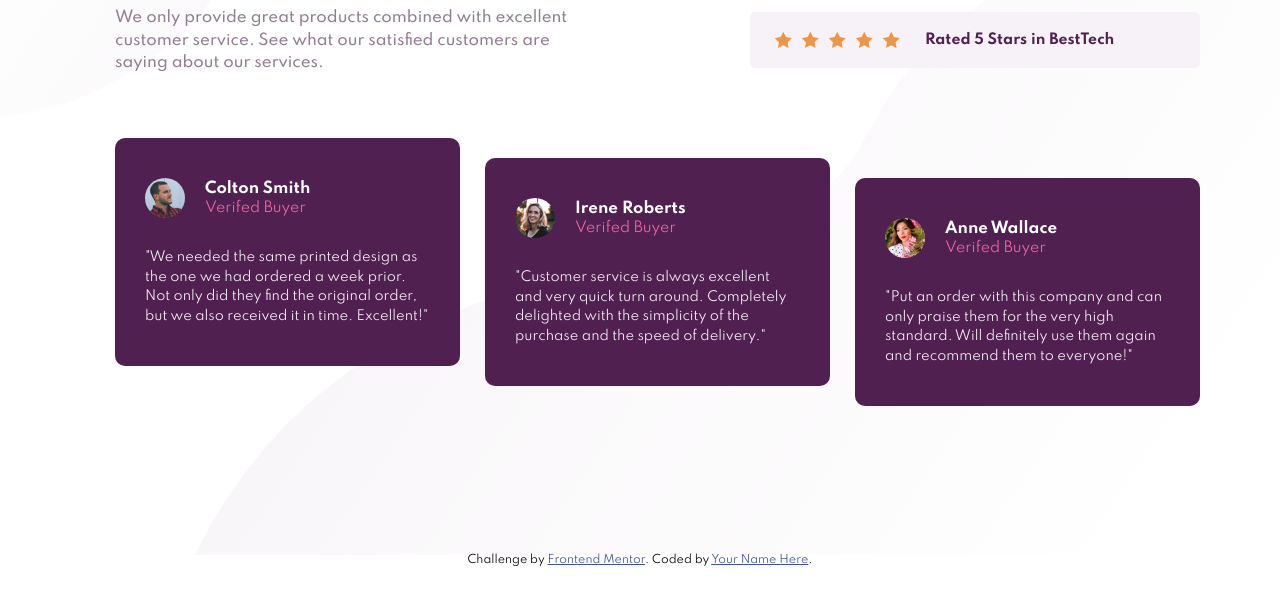
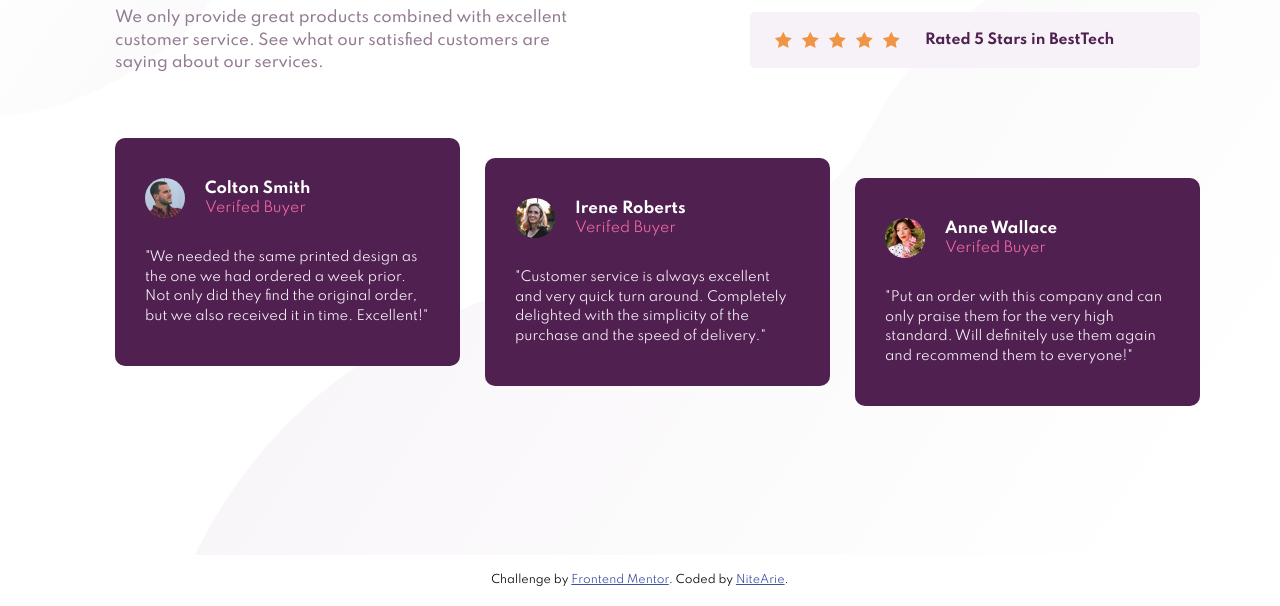
Before and after one commit to NiteArie/fm-social-proof-page, a plain HTML site: page index.html in a window 1280 px wide. Shown: the part 245-851 px from the top of the page. Before the commit the page ends 811 px from the top, so only its background shows below. Drawn offline with Linux system fonts and the light colour scheme.

Commit message:
[Fea/Refactor] Clean HTML code + Added Footer

```diff
--- a/index.html
+++ b/index.html
@@ -13,6 +13,7 @@
   <!-- Feel free to remove these styles or customise in your own stylesheet 👍 -->
   <style>
     .attribution {
+      padding: 20px;
       font-size: 11px;
       text-align: center;
     }
@@ -123,31 +124,10 @@
     </main>
   </div>
 
-
-  <!-- Rated 5 Stars in Reviews
-  Rated 5 Stars in Report Guru
-  Rated 5 Stars in BestTech
-
-  Colton Smith
-  Verified Buyer
-  "We needed the same printed design as the one we had ordered a week prior.
-  Not only did they find the original order, but we also received it in time.
-  Excellent!"
-
-  Irene Roberts
-  Verified Buyer
-  "Customer service is always excellent and very quick turn around. Completely
-  delighted with the simplicity of the purchase and the speed of delivery."
-
-  Anne Wallace
-  Verified Buyer
-  "Put an order with this company and can only praise them for the very high
-  standard. Will definitely use them again and recommend them to everyone!" -->
-
   <div class="attribution">
     Challenge by
-    <a href="https://www.frontendmentor.io?ref=challenge" target="_blank">Frontend Mentor</a>. Coded by <a href="#">Your
-      Name Here</a>.
+    <a href="https://www.frontendmentor.io?ref=challenge" target="_blank">Frontend Mentor</a>. Coded by <a
+      href="https://github.com/NiteArie">NiteArie</a>.
   </div>
 </body>
 
```
